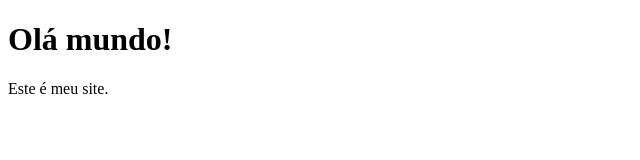
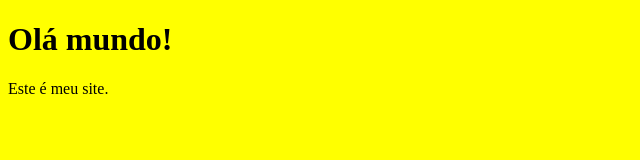
Before and after one commit to jurambira/jurambira.github.io, a plain HTML site: page index.html in a window 1280 px wide. Shown: the whole page, without its empty margins (0-640 px from the left). Drawn offline with Linux system fonts and the light colour scheme.

Commit message:
criação do arquivo css.

```diff
--- /dev/null
+++ b/estilo.css
@@ -0,0 +1,4 @@
+body{
+    background: yellow;
+    color:black;
+}
--- a/index.html
+++ b/index.html
@@ -1,7 +1,8 @@
 <!doctype HTML>
 <html>
  <head>
-   <title>Meu site</title>
+  <link rel="stylesheet" href="estilo.css" style="text/css">
+  <title>Meu site</title>
   </head>
  <body>
   <h1>Olá mundo!</h1>
```
